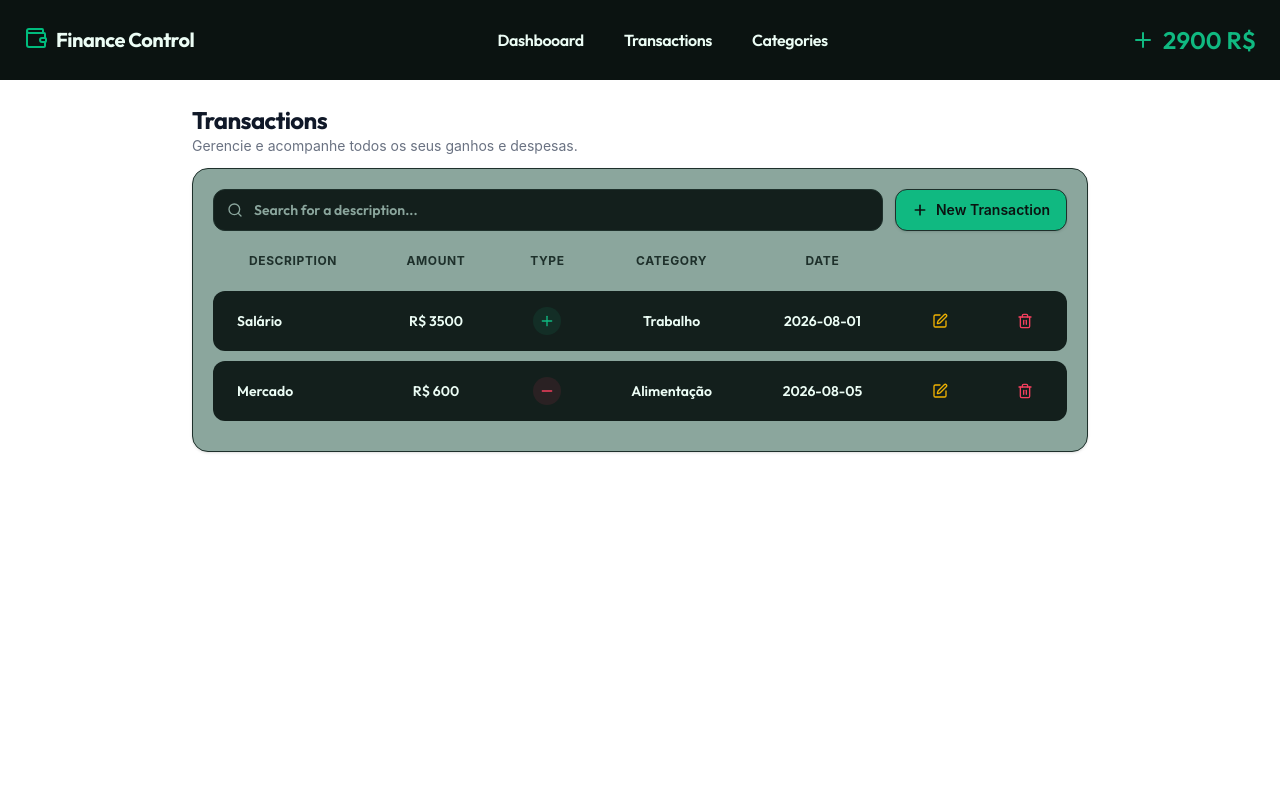
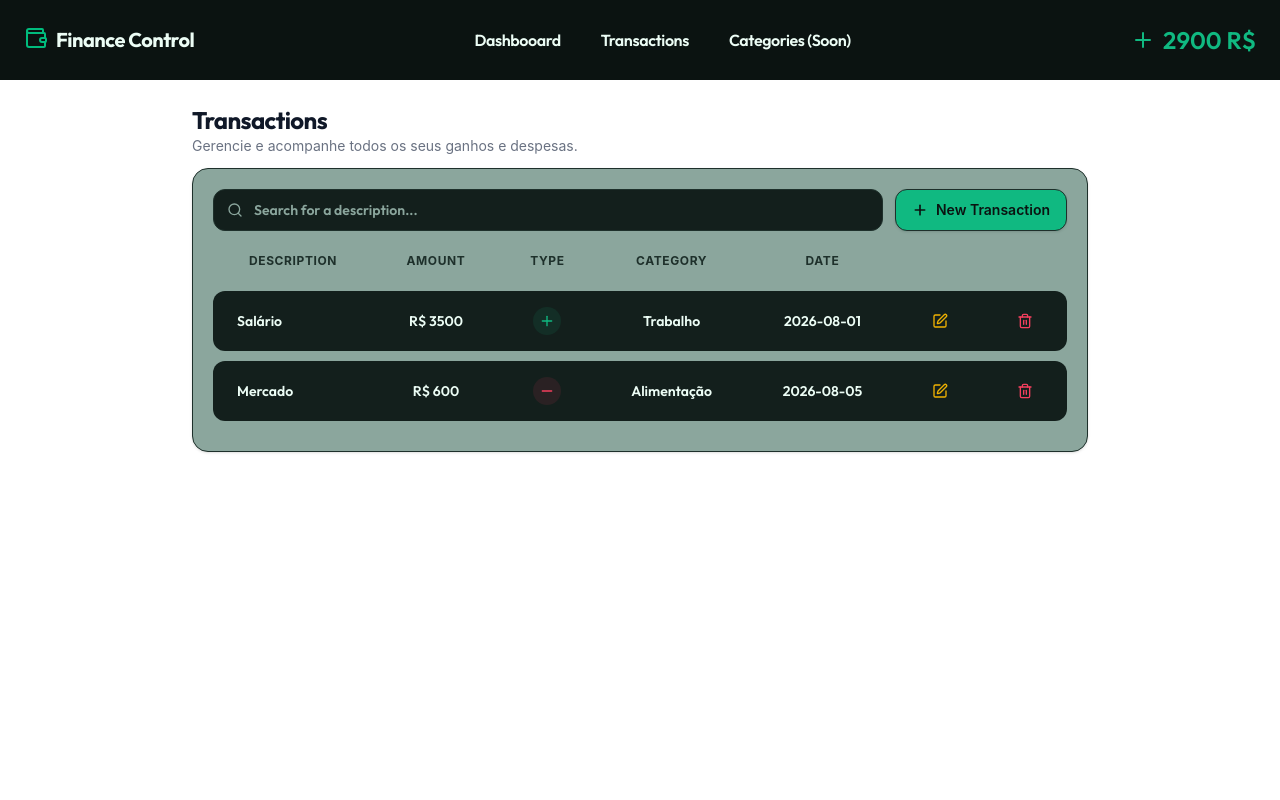
Before and after one commit to daveesin/finance-crud, a React (Vite) app: page / in a window 1280 px wide. Shown: the top 800 px of the page. Built offline with nearby package versions, Linux system fonts and the light colour scheme.

Commit message:
Adapt Navbar to use react router dom and sent user to the specific pages with the links

```diff
--- a/src/components/common/Navbar.jsx
+++ b/src/components/common/Navbar.jsx
@@ -1,3 +1,4 @@
+import { Link } from 'react-router-dom';
 import { Wallet, Plus, Minus } from "lucide-react";
 
 function Navbar({ balance }) {
@@ -10,15 +11,15 @@ function Navbar({ balance }) {
                 </div>
 
                 <nav className="flex gap-10 items-center">
-                    <a href="#dashboard" className="text-finance-text tracking-tight font-['Outfit']">
+                    <Link to="/dashboard" className="text-finance-text tracking-tight font-['Outfit']">
                         Dashbooard
-                    </a>
-                    <a href="#transactions" className="text-finance-text tracking-tight font-['Outfit']">
+                    </Link>
+                    <Link to="/" className="text-finance-text tracking-tight font-['Outfit']">
                         Transactions
-                    </a>
-                    <a href="#categories" className="text-finance-text tracking-tight font-['Outfit']">
-                        Categories
-                    </a>
+                    </Link>
+                    <Link to="/Categories" className="text-finance-text tracking-tight font-['Outfit']">
+                        Categories (Soon)
+                    </Link>
                 </nav>
 
                 <div className="flex gap-3 items-center">
--- a/src/main.jsx
+++ b/src/main.jsx
@@ -5,6 +5,7 @@ import { createBrowserRouter, RouterProvider } from 'react-router-dom'
 import './index.css'
 import App from './App.jsx'
 import Transactions from './pages/Transactions.jsx'
+import Dashboard from './pages/Dashboard.jsx'
 
 const router = createBrowserRouter([
   {
@@ -14,6 +15,10 @@ const router = createBrowserRouter([
       {
         index: true,
         element: <Transactions />
+      },
+      {
+        path: '/dashboard',
+        element: <Dashboard />
       }
     ]
   },
--- a/src/pages/Dashboard.jsx
+++ b/src/pages/Dashboard.jsx
@@ -3,7 +3,7 @@ import TopCards from "../components/dashboard/TopCards";
 
 function Dashboard() {
     return(
-        <div>
+        <div className="flex flex-col items-center justify-center gap-3">
             <PageTitle
                 title={"Dashboard"}
                 description={"Acompanhe em tempo real os dados do seu controle financeiro"}
```
